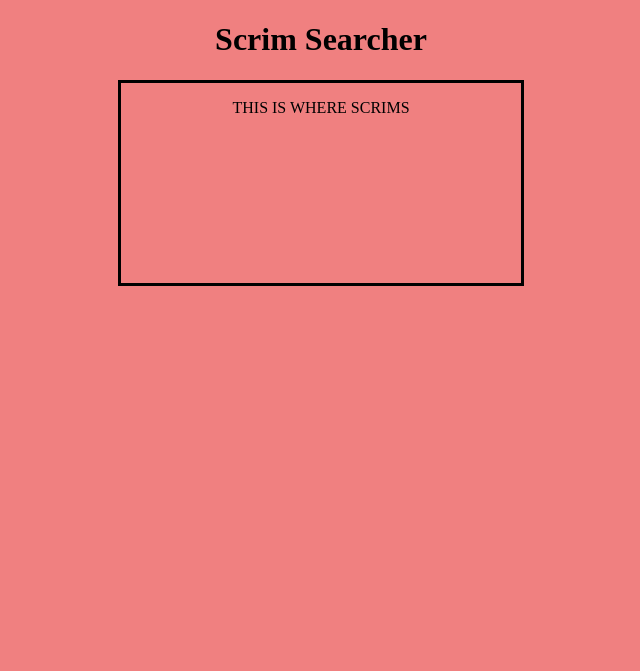
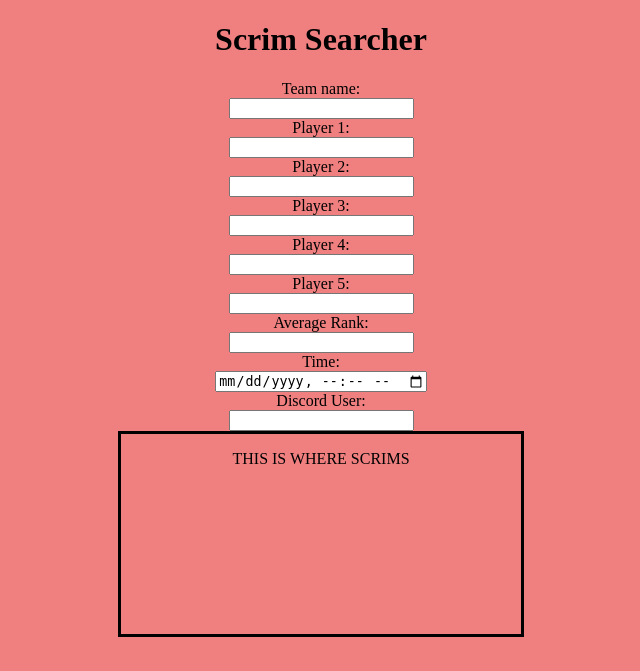
Before and after one commit to jessieyli/scrimfinder, a Flask app: page / in a window 1280 px wide. Shown: the top 671 px of the page, without its empty margins (319-959 px from the left). Run offline with Flask 2, Linux system fonts and the light colour scheme.

Commit message:
added html form

```diff
--- a/templates/index.html
+++ b/templates/index.html
@@ -10,6 +10,28 @@
     </head>
     <body>
         <h1> Scrim Searcher </h1>
+        <div id="submitform">
+            <form>
+                <label for="teamname">Team name:</label><br>
+                <input type="text" id="teamname" name="teamname"><br>
+                <label for="player1">Player 1:</label><br>
+                <input type="text" id="player1" name="player1"><br>
+                <label for="player2">Player 2:</label><br>
+                <input type="text" id="player2" name="player2"><br>
+                <label for="player3">Player 3:</label><br>
+                <input type="text" id="player3" name="player3"><br>
+                <label for="player4">Player 4:</label><br>
+                <input type="text" id="player4" name="player4"><br>
+                <label for="player5">Player 5:</label><br>
+                <input type="text" id="player5" name="player5"><br>
+                <label for="avgrank">Average Rank:</label><br>
+                <input type="text" id="avgrank" name="avgrank"><br>
+                <label for="time">Time:</label><br>
+                <input type="datetime-local" id="time" name="time"><br>
+                <label for="discord">Discord User:</label><br>
+                <input type="text" id="discord" name="discord"><br>
+              </form>
+        </div>
         <div id="content">
             <div id="directory">
                 <p> THIS IS WHERE SCRIMS </p>
```
